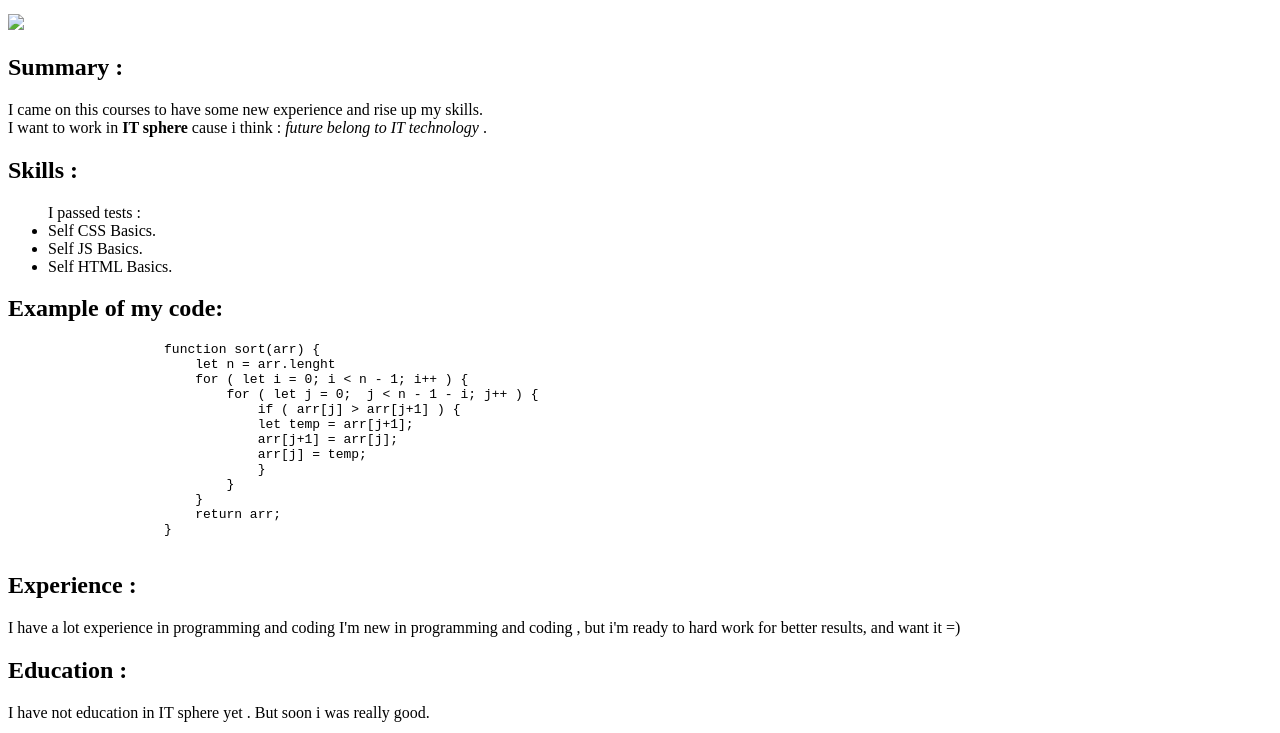
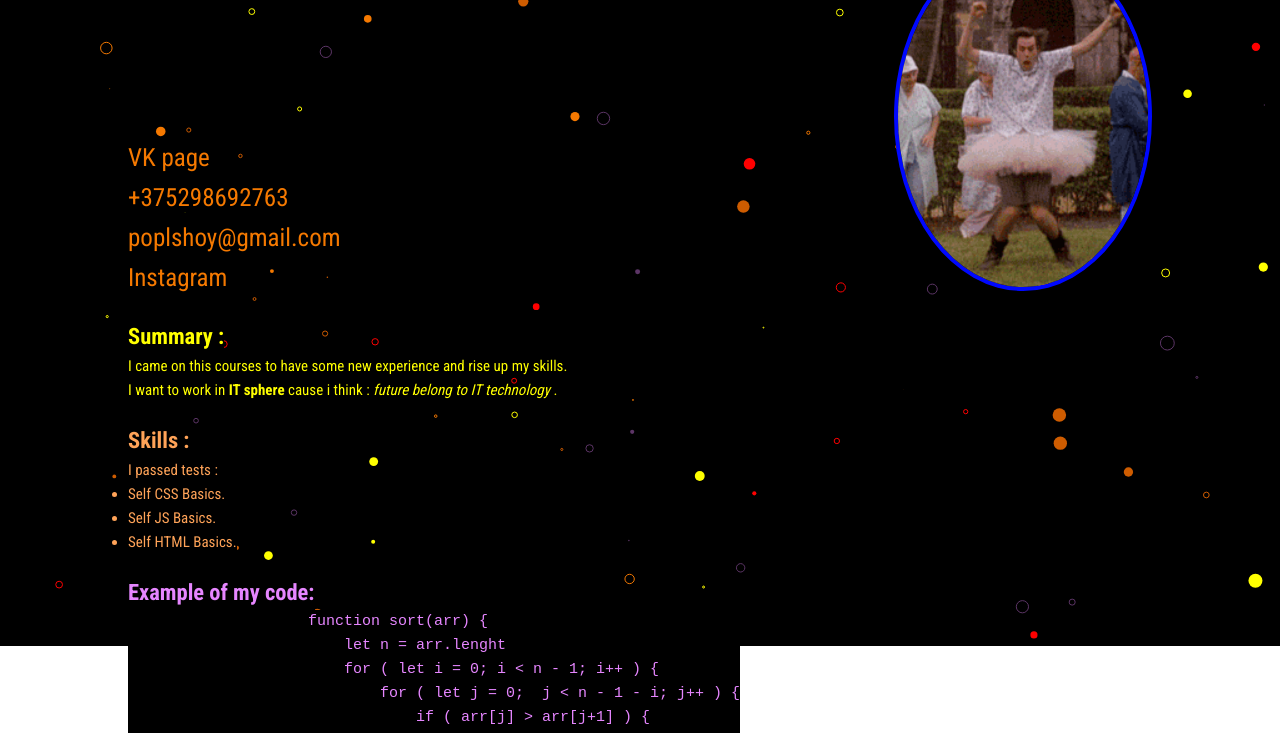
Before and after one commit to poplshoit/rsschool-cv, a plain HTML site: page index.html in a window 1280 px wide. Shown: the part 154-887 px from the top of the page. Drawn offline with Linux system fonts and the light colour scheme; the site is published under a folder, as on GitHub Pages, so addresses that start at the root find nothing.

Commit message:
fix: fix style and image link

```diff
--- a/index.html
+++ b/index.html
@@ -5,7 +5,7 @@
     <meta charset="UTF-8">
     <meta name="viewport" content="width=device-width, initial-scale=1.0">
     <title>MaksPoplshoitPage</title>
-    <link rel="stylesheet" href="/assets/style.css">
+    <link rel="stylesheet" href="assets/style.css">
 </head>
 <body>
     <header><h1 class="name">Maksim Popushoi</h1></header>
@@ -28,7 +28,7 @@
                 </ul>
             </section>
             <section class="avatar">
-                <img src="/assets/1.gif" class="avatar_img">
+                <img src="assets/1.gif" class="avatar_img">
             </section>
         </div>
         <div class ="container_discription">
```
